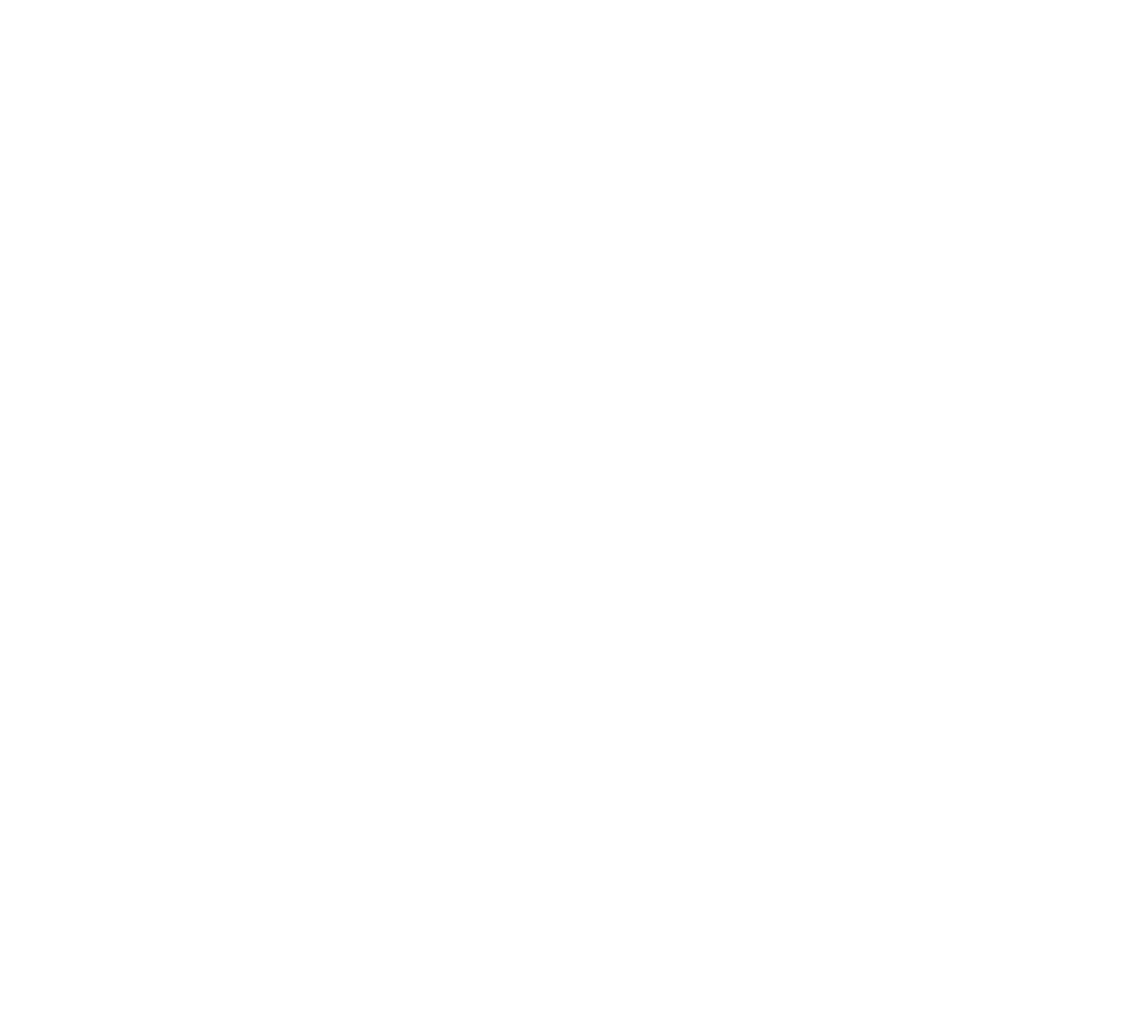
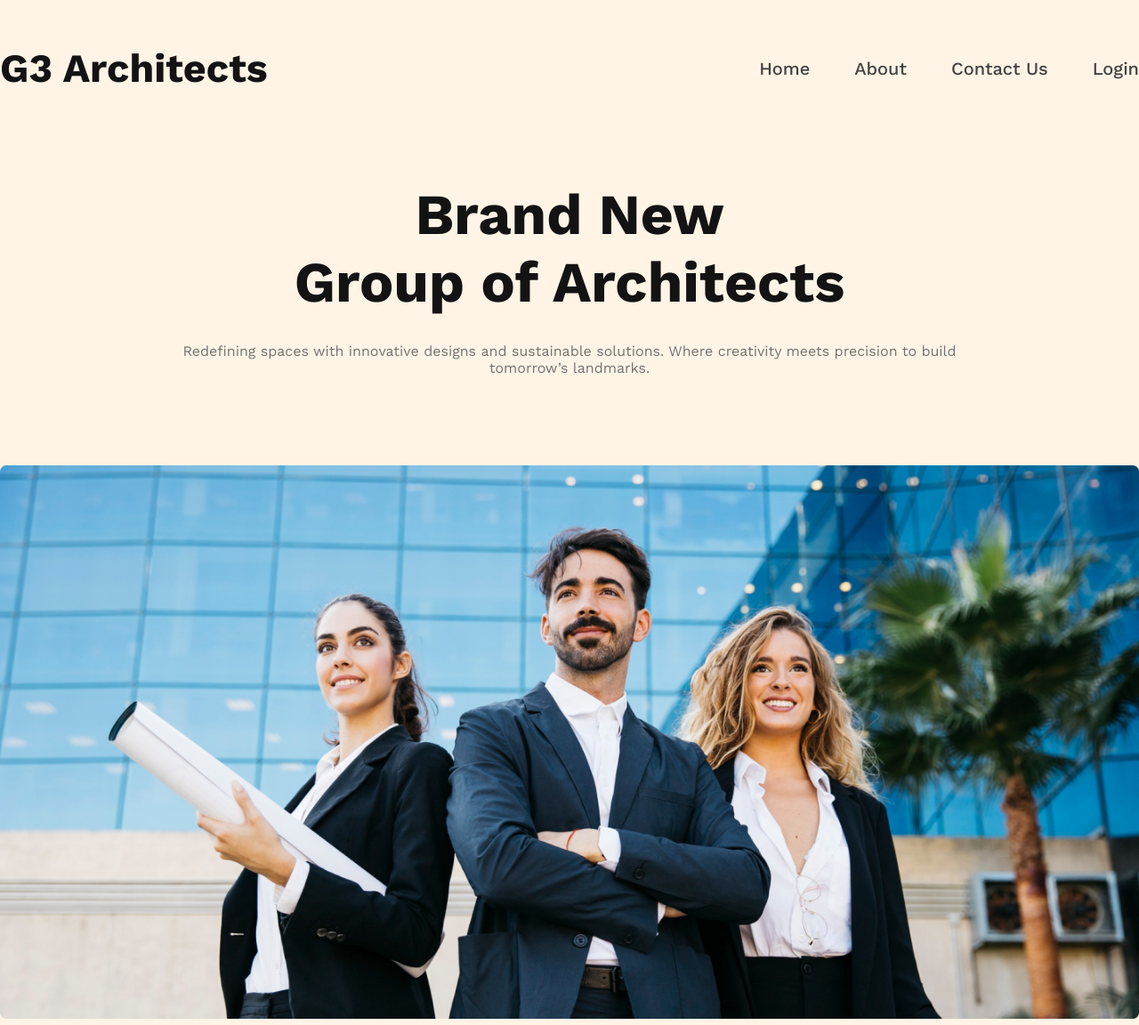
Before and after one commit to Obaidul1545/g3-architects-web, a plain HTML site: page index.html in a window 1280 px wide. Shown: the top 1152 px of the page at 89% size. Before the commit the page ends 800 px from the top, so only its background shows below. Drawn offline with nearby package versions, Linux system fonts and the light colour scheme.

Commit message:
header part completed

```diff
--- a/index.html
+++ b/index.html
@@ -4,6 +4,77 @@
     <meta charset="UTF-8" />
     <meta name="viewport" content="width=device-width, initial-scale=1.0" />
     <title>G3 Achitects</title>
+
+    <!-- google fonts -->
+    <link rel="preconnect" href="https://fonts.googleapis.com" />
+    <link rel="preconnect" href="https://fonts.gstatic.com" crossorigin />
+    <link
+      href="https://fonts.googleapis.com/css2?family=Work+Sans:ital,wght@0,100..900;1,100..900&display=swap"
+      rel="stylesheet"
+    />
+    <link rel="stylesheet" href="styles/style.css" />
+    <link rel="stylesheet" href="styles/responsive.css" />
   </head>
-  <body> </body>
+  <body>
+    <header>
+      <nav class="navber display-flex container">
+        <div class="brand">
+          <a href="#">G3 Architects</a>
+        </div>
+
+        <ul class="menu display-flex">
+          <li><a href="">Home</a></li>
+          <li><a href="">About</a></li>
+          <li><a href="">Contact Us</a></li>
+          <li><a href="">Login</a></li>
+        </ul>
+      </nav>
+
+      <!-- banner part -->
+      <section id="banner-part">
+        <div class="banner-content container">
+          <div class="banner-text display-flex">
+            <div>
+              <h1
+                >Brand New <br />
+                Group of Architects
+              </h1>
+              <p
+                >Redefining spaces with innovative designs and sustainable
+                solutions. Where creativity meets precision to build tomorrow’s
+                landmarks.</p
+              >
+            </div>
+          </div>
+          <div class="banner-image">
+            <img src="images/banner.png" alt="" />
+          </div>
+        </div>
+      </section>
+    </header>
+
+    <!-- Features part -->
+    <section id="features-part">
+      <div class="features-content display-flex container">
+        <div class="images">
+          <img src="./images/team1.png" alt="" />
+          <img src="./images/team2.png" alt="" />
+          <img src="./images/team3.png" alt="" />
+          <img src="./images/team4.png" alt="" />
+        </div>
+        <div class="features-text">
+          <div>
+            <h2>Quick list of Our Features</h2>
+            <p
+              >We blend creativity with functionality to deliver bespoke
+              architectural solutions tailored to your vision. From sleek modern
+              homes to sustainable commercial spaces, we build dreams into
+              reality.</p
+            >
+            <button class="btn-primary">Explore More</button>
+          </div>
+        </div>
+      </div>
+    </section>
+  </body>
 </html>
--- a/styles/style.css
+++ b/styles/style.css
@@ -0,0 +1,77 @@
+* {
+  margin: 0;
+  padding: 0;
+  box-sizing: border-box;
+  list-style: none;
+  text-decoration: none;
+}
+
+.container {
+  max-width: 1440px;
+  margin: 0 auto;
+}
+
+/* Common css  */
+.display-flex {
+  display: flex;
+}
+
+/* =========== */
+
+/* Navber css  */
+header {
+  padding: 50px 0;
+  background: rgba(255, 144, 14, 0.1);
+}
+.navber {
+  justify-content: space-between;
+  align-items: center;
+}
+.navber .brand a {
+  color: rgb(19, 19, 19);
+  font-family: Work Sans;
+  font-size: 2.8rem;
+  font-weight: 700;
+}
+
+.navber .menu {
+  gap: 50px;
+}
+.navber .menu a {
+  color: rgb(66, 66, 66);
+  font-family: Work Sans;
+  font-size: 1.25rem;
+  font-weight: 500;
+}
+
+/* ========== */
+
+/* banner css */
+#banner-part {
+  margin-top: 100px;
+}
+
+#banner-part .banner-text > div {
+  max-width: 882px;
+}
+#banner-part .banner-text {
+  text-align: center;
+  justify-content: center;
+}
+#banner-part .banner-text h1 {
+  color: rgb(19, 19, 19);
+  font-family: Work Sans;
+  font-size: 4rem;
+  font-weight: 700;
+}
+#banner-part .banner-text p {
+  color: rgb(114, 114, 114);
+  font-family: Work Sans;
+  font-size: 1rem;
+  font-weight: 400;
+  margin: 30px 0 100px;
+}
+#banner-part .banner-image img {
+  width: 100%;
+}
+/* =========== */
```
